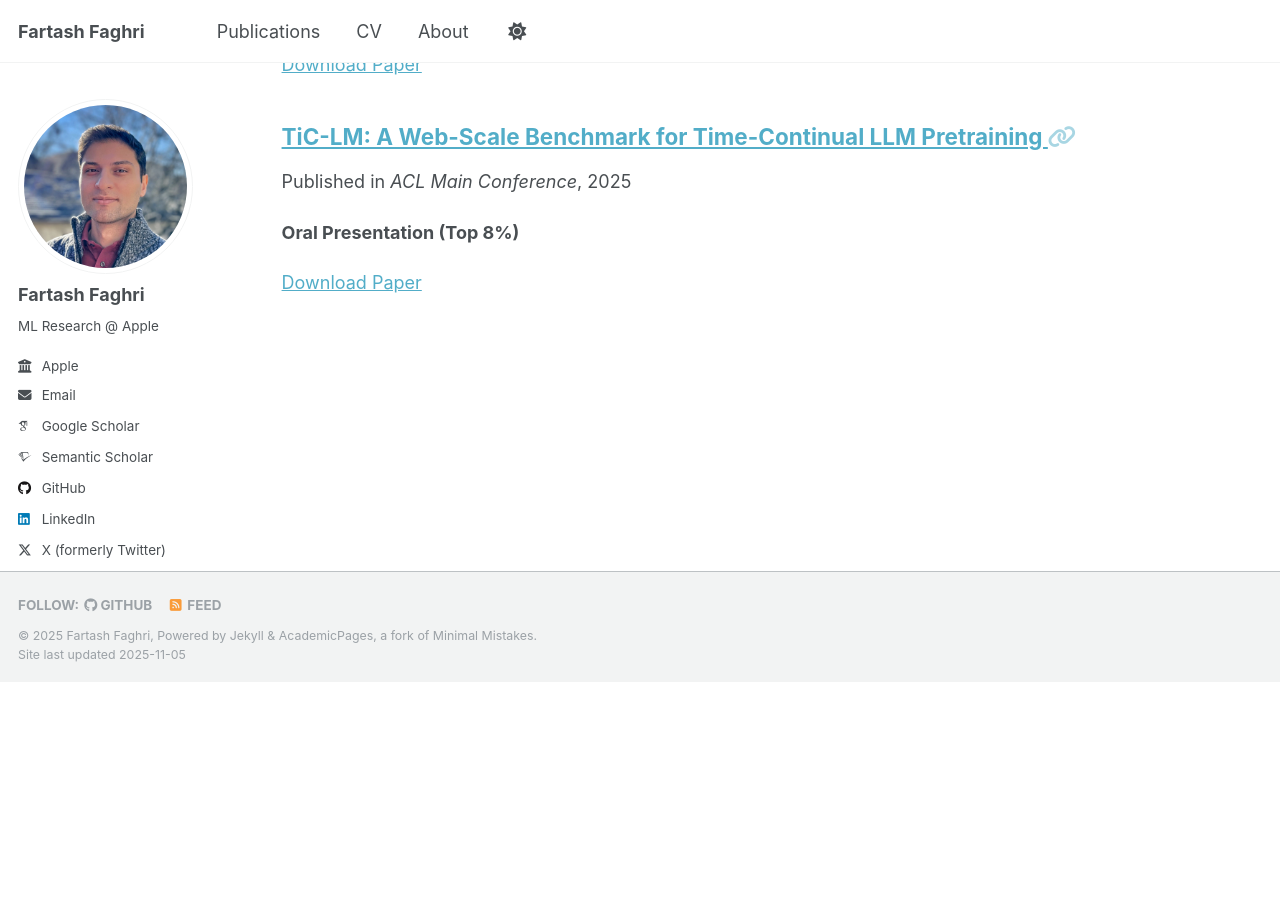
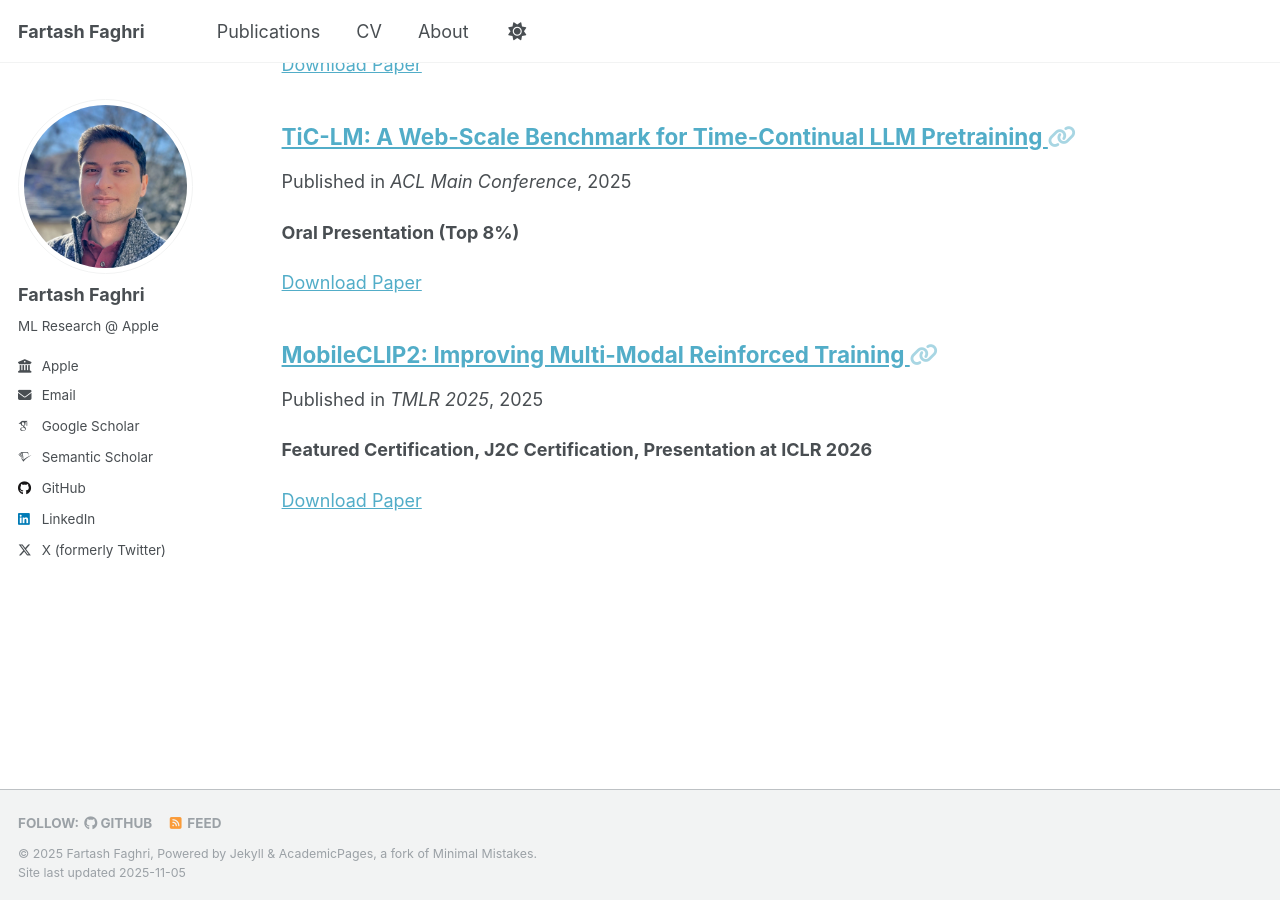
Before and after one commit to fartashf/fartashf.github.io, a Jekyll site: the page built from _pages/collection-archive.html, in a window 1280 px wide and 900 px high, scrolled down 2018 px. Built offline with Jekyll 4.4.1, drawn with Linux system fonts in a browser that asks for light colours; some web fonts are replaced; a script that is not in the unit is left out; before the commit the page ends 2700 px from its top, so only the background shows below that.

Commit message:
mobileclip2

```diff
--- /dev/null
+++ b/_publications/2025-07-22-mobileclip2.md
@@ -0,0 +1,15 @@
+---
+title: "MobileCLIP2: Improving Multi-Modal Reinforced Training"
+collection: publications
+category: selected # conferences
+# permalink: /publication/2024-04-02-tic-lm
+link: https://machinelearning.apple.com/research/mobileclip2
+# excerpt: 'A Web-Scale Benchmark for Time-Continual LLM Pretraining'
+date: 2025-07-22
+venue: 'TMLR 2025'
+# slidesurl: ''
+paperurl: 'https://arxiv.org/abs/2508.20691'
+# bibtexurl: ''
+# citation: ''
+---
+**Featured Certification, J2C Certification, Presentation at ICLR 2026**
```
Also changed, not shown: _pages/home.md (+1 -0 lines).
